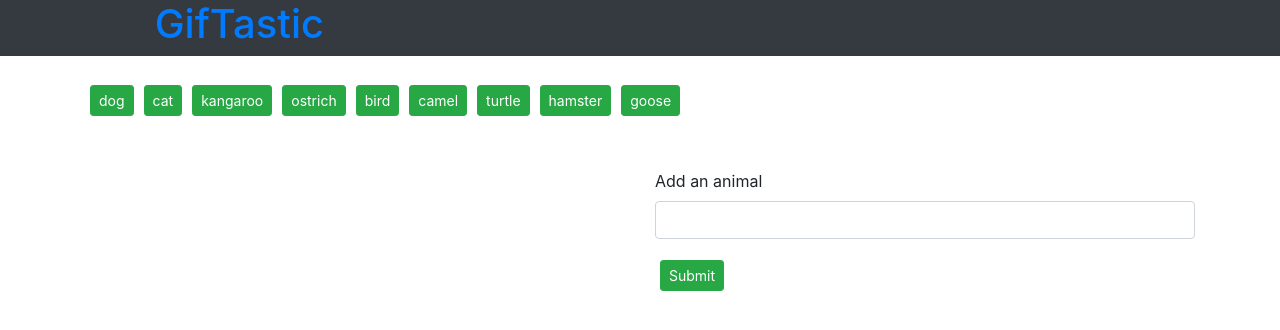
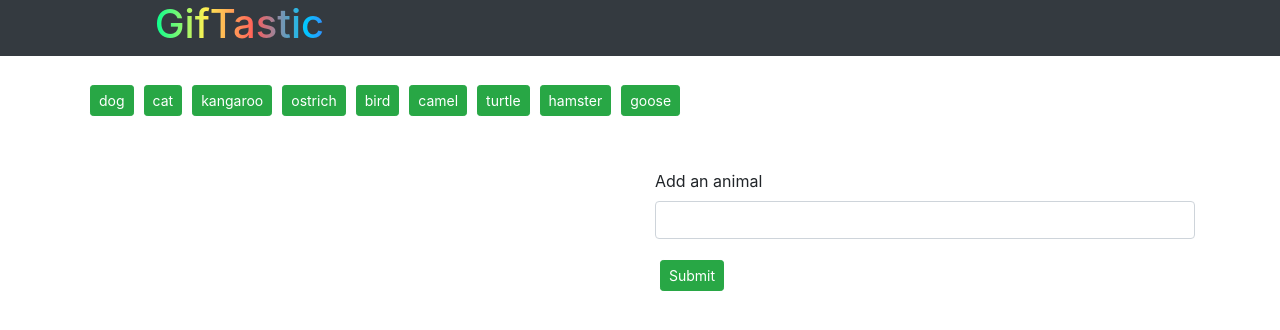
Before and after one commit to danhauen/GifTastic, a plain HTML site: page index.html in a window 1280 px wide. Drawn offline with nearby package versions, Linux system fonts and the light colour scheme.

Commit message:
html logo added color

```diff
--- a/assets/css/style.css
+++ b/assets/css/style.css
@@ -2,3 +2,10 @@ button {
     margin: 5px !important;
 
 }
+
+.rainbow {
+    background-image: -webkit-gradient( linear, left top, right top, color-stop(0, rgb(4, 254,144)), color-stop(0.05, rgb(255, 241, 82)), color-stop(0.1, rgb(255, 91, 90)), color-stop(0.15, rgb(0, 199, 255)), color-stop(0.2, rgb(142, 47, 255)) )!important;
+    color:transparent;
+    -webkit-background-clip: text;
+    background-clip: text;
+  }
--- a/index.html
+++ b/index.html
@@ -14,10 +14,10 @@
 </head>
 
 <body>
-<div class = "container-fluid bg-dark text-primary">
+<div class = "container-fluid bg-dark">
     <div class="row header-row  sticky-top">
         <div class="col-10 mx-auto pl-5">
-            <h1 class="header">GifTastic</h1>
+            <h1 class="header rainbow">GifTastic</h1>
         </div>
     </div>
 </div>
```
